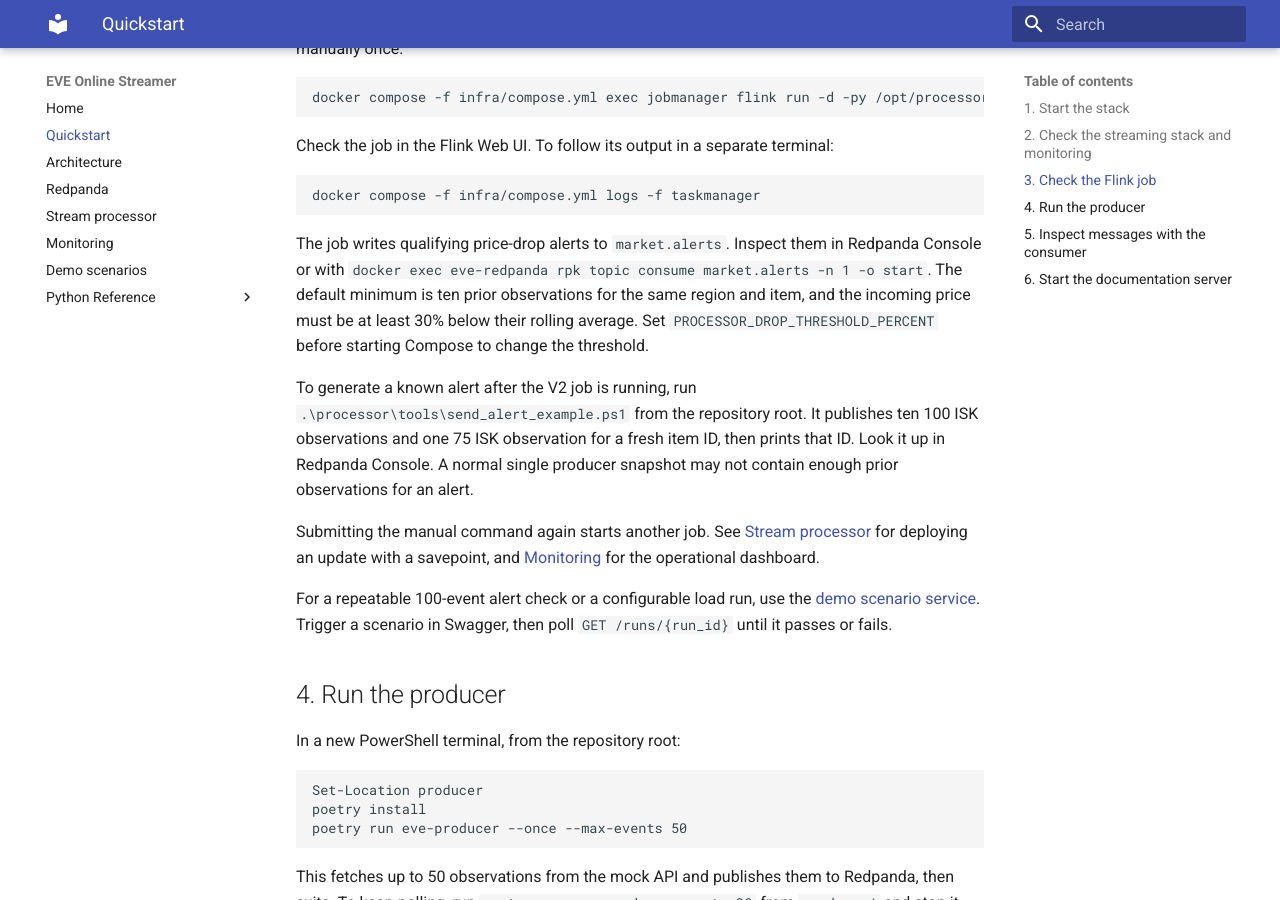
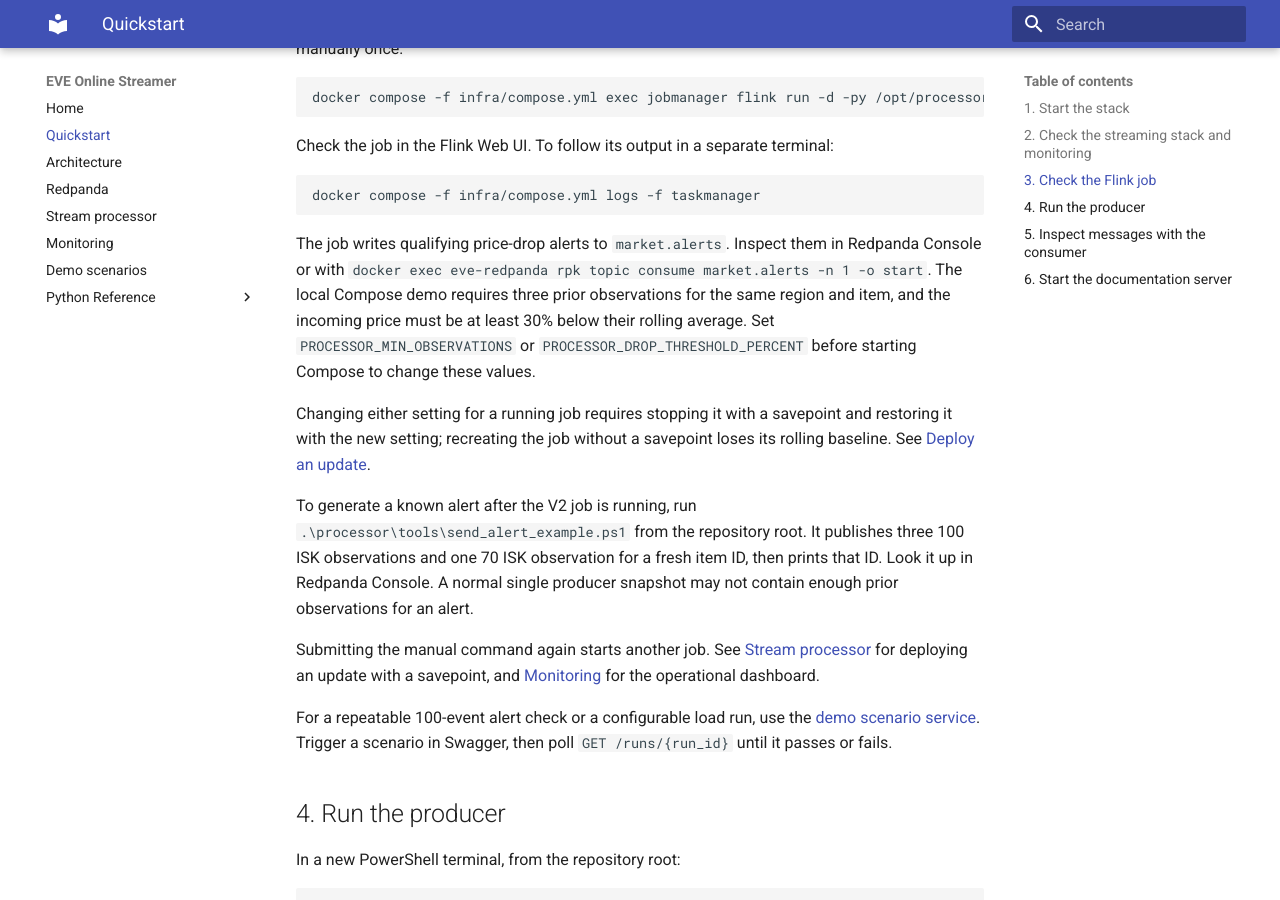
Before and after one commit to FerdivdKamp/eve-online-streamer, an MkDocs documentation site: the page built from docs/quickstart.md, in a window 1280 px wide and 900 px high, scrolled down 1359 px. Built offline with MkDocs 1.6.1 and Material for MkDocs 9.7.7, drawn with Linux system fonts in a browser that asks for light colours.

Commit message:
mainly reducing prior required prior events for demo

````diff
--- a/docs/quickstart.md
+++ b/docs/quickstart.md
@@ -55,9 +55,11 @@
 docker compose -f infra/compose.yml logs -f taskmanager
 ```
 
-The job writes qualifying price-drop alerts to `market.alerts`. Inspect them in Redpanda Console or with `docker exec eve-redpanda rpk topic consume market.alerts -n 1 -o start`. The default minimum is ten prior observations for the same region and item, and the incoming price must be at least 30% below their rolling average. Set `PROCESSOR_DROP_THRESHOLD_PERCENT` before starting Compose to change the threshold.
+The job writes qualifying price-drop alerts to `market.alerts`. Inspect them in Redpanda Console or with `docker exec eve-redpanda rpk topic consume market.alerts -n 1 -o start`. The local Compose demo requires three prior observations for the same region and item, and the incoming price must be at least 30% below their rolling average. Set `PROCESSOR_MIN_OBSERVATIONS` or `PROCESSOR_DROP_THRESHOLD_PERCENT` before starting Compose to change these values.
 
-To generate a known alert after the V2 job is running, run `.\processor\tools\send_alert_example.ps1` from the repository root. It publishes ten 100 ISK observations and one 75 ISK observation for a fresh item ID, then prints that ID. Look it up in Redpanda Console. A normal single producer snapshot may not contain enough prior observations for an alert.
+Changing either setting for a running job requires stopping it with a savepoint and restoring it with the new setting; recreating the job without a savepoint loses its rolling baseline. See [Deploy an update](processor.md#deploy-an-update).
+
+To generate a known alert after the V2 job is running, run `.\processor\tools\send_alert_example.ps1` from the repository root. It publishes three 100 ISK observations and one 70 ISK observation for a fresh item ID, then prints that ID. Look it up in Redpanda Console. A normal single producer snapshot may not contain enough prior observations for an alert.
 
 Submitting the manual command again starts another job. See [Stream processor](processor.md#deploy-an-update) for deploying an update with a savepoint, and [Monitoring](monitoring.md) for the operational dashboard.
 
````
Also changed, not shown: demo/README.md (+1 -1 lines), docs/processor.md (+1 -1 lines), infra/README.md (+1 -1 lines), processor/README.md (+3 -3 lines), 2 other files.
